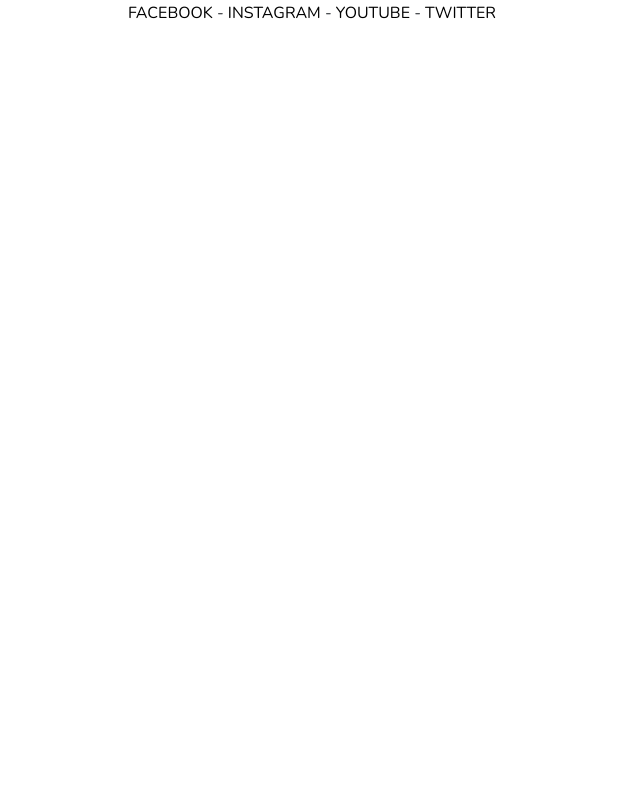
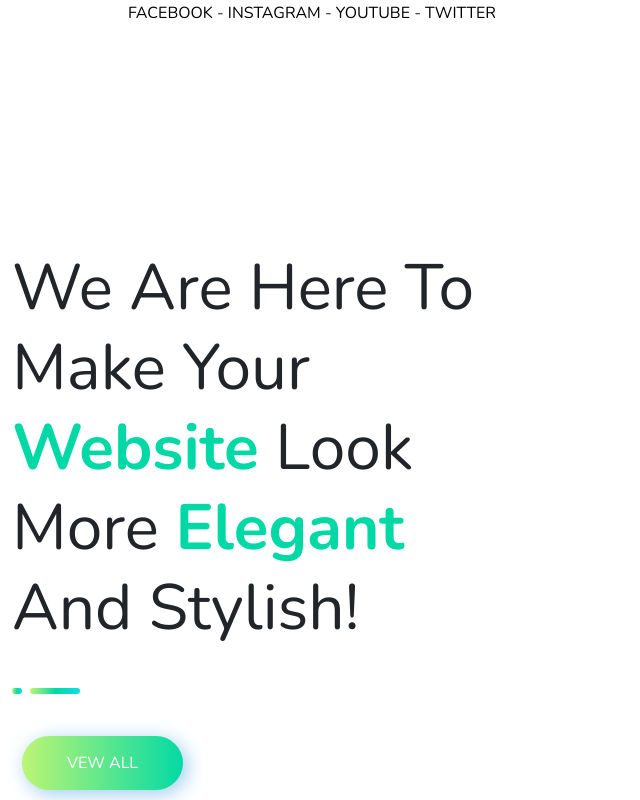
Before and after one commit to MatteoTarabella04/proj-html-vuejs, a Vue app: page / in a window 1280 px wide. Shown: the part 1116-1916 px from the top of the page, without its empty margins (0-640 px from the left). Before the commit the page ends 1141 px from the top, so only its background shows below. Built offline with nearby package versions, Linux system fonts and the light colour scheme.

Commit message:
create our skills section

```diff
--- a/src/App.vue
+++ b/src/App.vue
@@ -1,6 +1,7 @@
 <script>
 import AppHeader from './components/AppHeader.vue'
 import sliderImages from './assets/data/sliderImages'
+import yourWebsiteCards from './assets/data/yourWebsiteCards'
 export default {
 
   components: { AppHeader, },
@@ -8,6 +9,7 @@ export default {
   data() {
     return {
       sliderImages,
+      yourWebsiteCards,
       activeImg: 1,
     }
   }
@@ -16,6 +18,8 @@ export default {
 </script>
 <template>
   <AppHeader />
+  <!-- /AppHeader -->
+
   <main id="page_main">
     <section id="slider_sec">
       <div class="slider w-100">
@@ -57,6 +61,36 @@ export default {
       </div>
     </section>
     <!-- /#slider_sec -->
+    <section id="whatWeDo">
+      <div class="container d-flex">
+        <div class="text_desc">
+          <h2>
+            we are here to make your <b>website</b> look more <b>elegant</b> and stylish!
+          </h2>
+          <div class="my_banner">
+            <div class="small_banner"></div>
+            <div class="large_banner"></div>
+          </div>
+          <button class="myBtn rounded-pill">vew all</button>
+        </div>
+        <div class="cards">
+          <div class="row row-cols-2">
+            <div v-for="card in yourWebsiteCards" class="col">
+              <div class="card">
+                <img :src="card.icon" :alt="card.title">
+                <h3>
+                  {{ card.title }}
+                </h3>
+                <p>
+                  {{ card.content }}
+                </p>
+              </div>
+            </div>
+          </div>
+        </div>
+      </div>
+    </section>
+    <!-- /#howWeDo -->
   </main>
   <!-- /#page_main -->
 </template>
@@ -64,6 +98,7 @@ export default {
 
 <style lang="scss" scoped>
 #slider_sec {
+  margin-bottom: 15rem;
 
   position: relative;
   background-color: #f5f5f5;
@@ -140,4 +175,52 @@ export default {
 
 
 }
+
+#whatWeDo {
+
+  .text_desc {
+    width: 40%;
+    padding-top: 4rem;
+
+    h2 {
+      font-size: 4rem;
+      text-transform: capitalize;
+      line-height: 5rem;
+
+      b {
+        color: #00d9a6;
+      }
+    }
+
+  }
+
+
+  .cards {
+    width: 60%;
+
+    .col {
+      margin-bottom: 2rem;
+    }
+
+    .card {
+
+      img {
+        color: #00d9a6;
+        height: 5rem;
+        width: 5rem;
+        margin-bottom: 2rem;
+      }
+
+      h3 {
+        margin-bottom: 1rem;
+        text-transform: capitalize;
+      }
+
+      border: none;
+      border-radius: 1.5rem;
+      box-shadow: 3px 3px 15px 2px #e7e7e7;
+      padding: 3rem;
+    }
+  }
+}
 </style>
```
